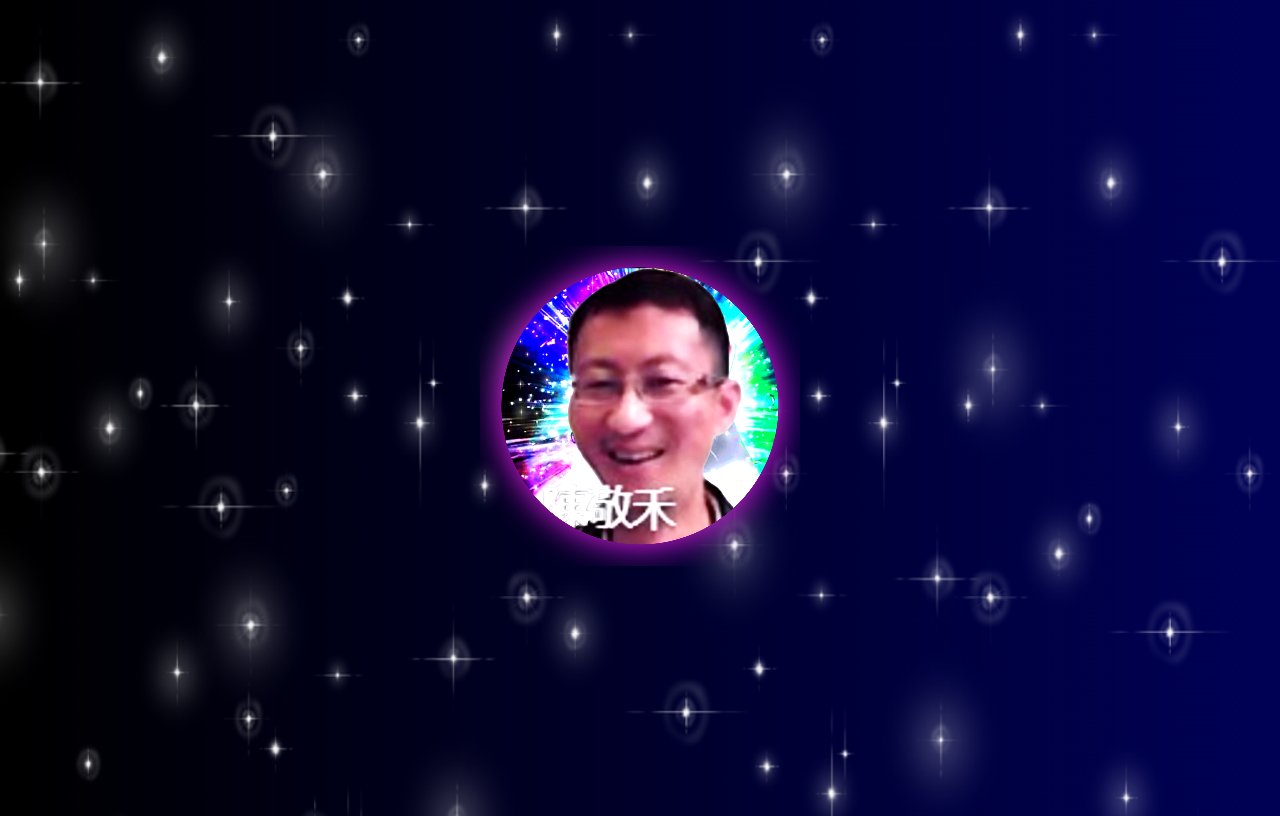
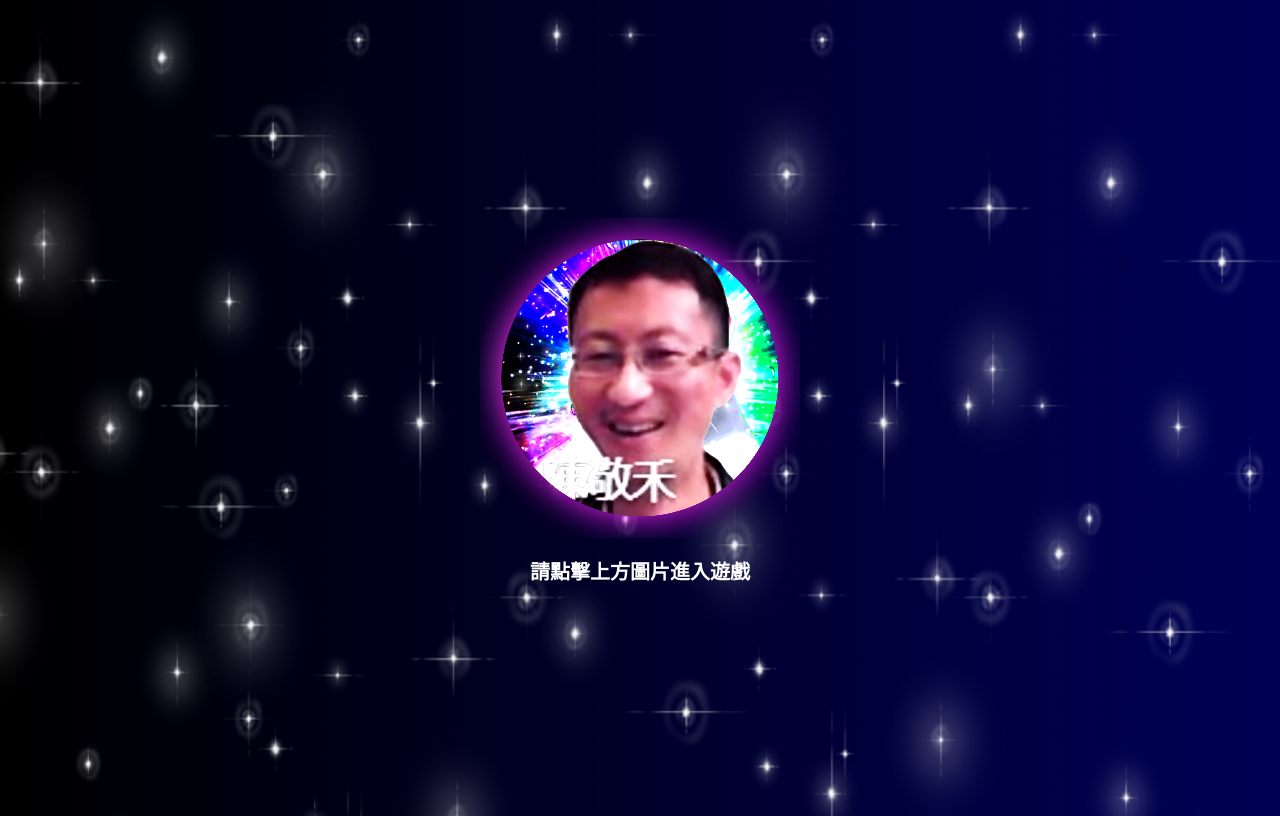
Before and after one commit to Yorn90104/LaBaG-JavaScript, a React (Vite) app: page / in a window 1280 px wide. Built offline with nearby package versions, Linux system fonts and the light colour scheme.

Commit message:
Home Screen

```diff
--- a/src/App.jsx
+++ b/src/App.jsx
@@ -1,14 +1,15 @@
+import { useState } from "react";
 import "./App.css"
-import Home from "./components/Home"
+import Home from "./components/Home/Main"
 
 
 function App() {
-
+    const [Screen, setScreen] = useState("Home");
 	return (
 		<>
-			<Home />
+			{Screen === "Home" && <Home setScreen = {setScreen}/>}
 		</>
-	)
+	);
 }
 
-export default App
+export default App;
--- a/src/components/Home.jsx
+++ /dev/null
@@ -1,11 +0,0 @@
-import SuperCircle from "../assets/SuperCircle.png";
-
-function Home() {
-  return (
-    <>
-      <img src={SuperCircle}  alt="SuperCircle" />
-    </>
-  );
-}
-
-export default Home;
--- /dev/null
+++ b/src/components/Home/Main.jsx
@@ -0,0 +1,14 @@
+function Home({setScreen}){
+  return (
+    <>
+      <img src="/SuperCircle.png" alt="SuperCircle" onClick={() => {console.log("切換至 Home畫面");setScreen("Home")}}/>
+      <h1 style={{
+        textAlign: "center",
+        fontSize: "20px",
+        color: "white",
+      }}>請點擊上方圖片進入遊戲</h1>
+    </>
+  );
+}
+
+export default Home;
```
Also changed, not shown: src/components/Home/BeginButton.jsx (renamed from src/components/BeginButton.jsx, +3 -6 lines), public/SuperCircle.png (renamed from src/assets/SuperCircle.png).
